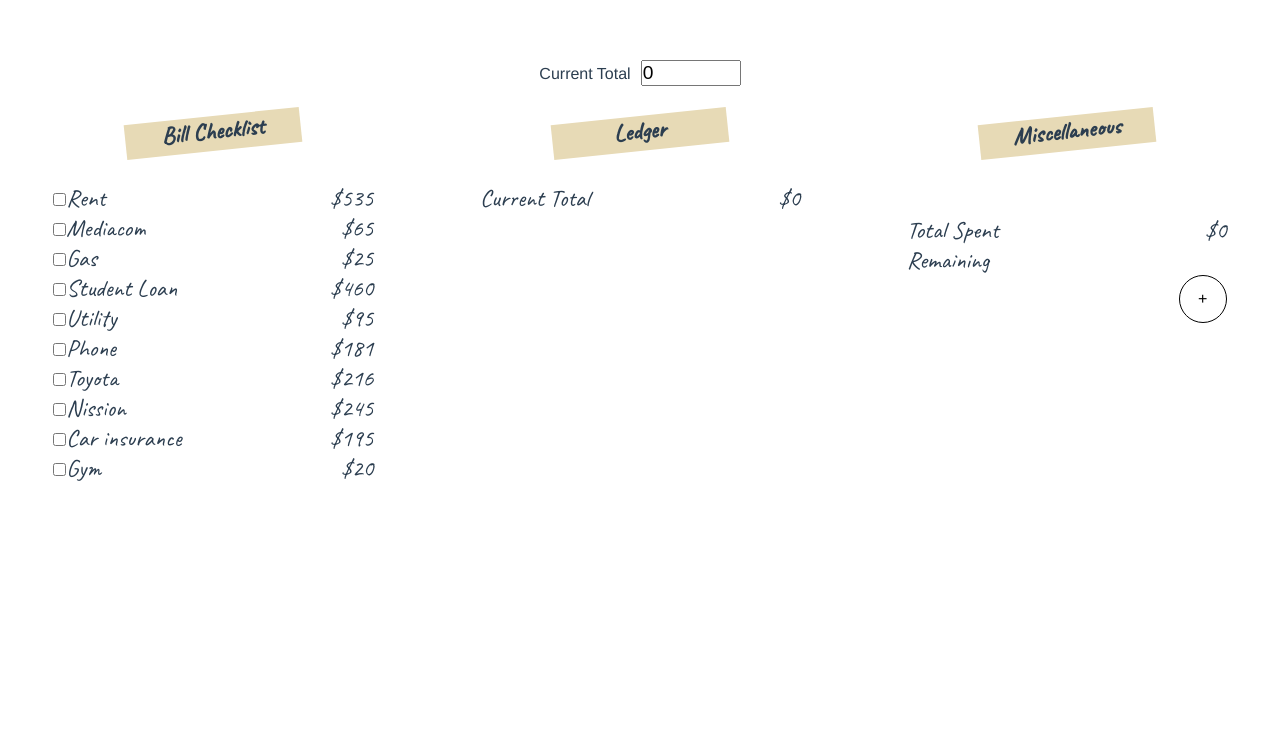
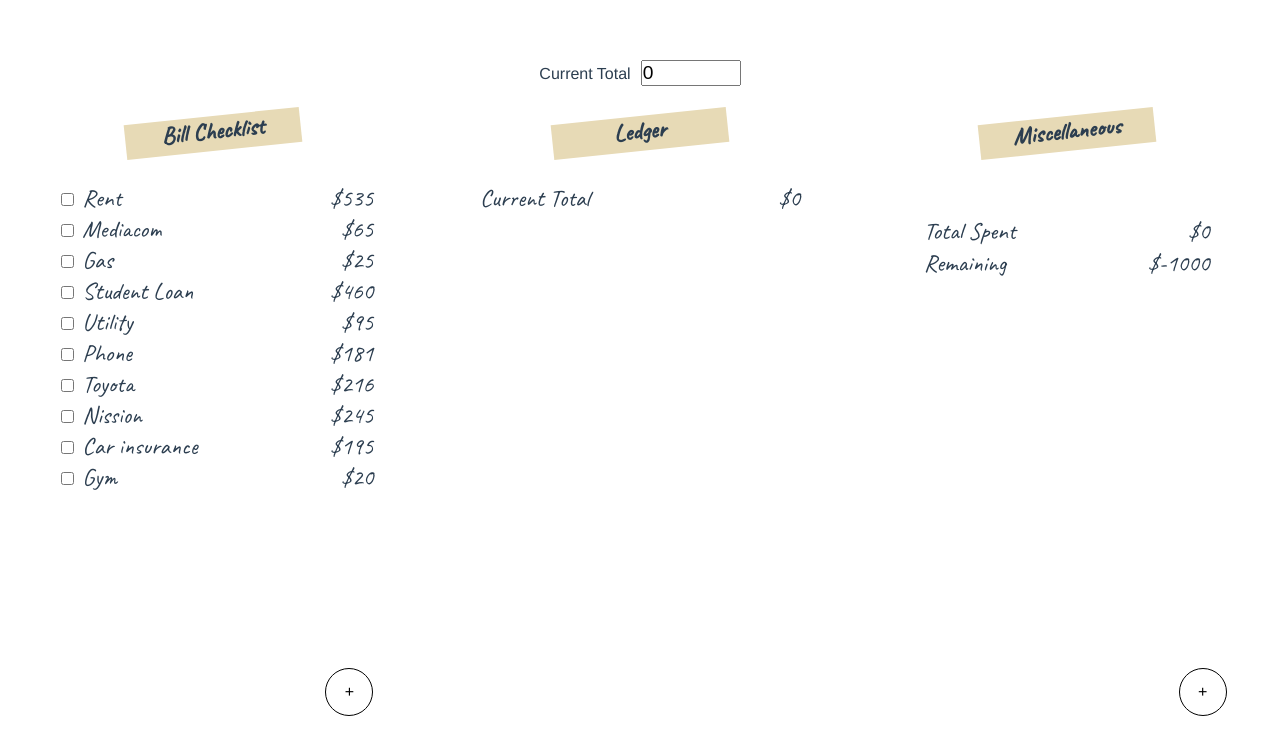
Before and after one commit to mwritter/vue_bill_app, a Vue app: page / in a window 1280 px wide. Shown: the top 754 px of the page. Built offline with nearby package versions, Linux system fonts and the light colour scheme.

Commit message:
Added deleteMisc method, fixed some style issues

```diff
--- a/src/App.vue
+++ b/src/App.vue
@@ -11,7 +11,12 @@
         :bills="this.getCompletedBills"
         :currentTotal="this.getCurrentTotal"
       />
-      <app-misc @addMisc="addMisc" :miscs="this.getMisc"></app-misc>
+      <app-misc
+        :currentTotal="this.getCurrentTotal"
+        @addMisc="addMisc"
+        @deleteMisc="deleteMisc"
+        :miscs="this.getMisc"
+      ></app-misc>
     </div>
   </div>
 </template>
@@ -43,7 +48,8 @@ export default {
         { name: "Car insurance", value: 195.0, complete: false },
         { name: "Gym", value: 20.0, complete: false }
       ],
-      miscs: []
+      miscs: [],
+      totalPaid: 0
     };
   },
   computed: {
@@ -57,7 +63,7 @@ export default {
       return this.miscs;
     },
     getCurrentTotal() {
-      return parseFloat(this.currentTotal);
+      return parseFloat(this.currentTotal) - parseFloat(this.totalPaid);
     }
   },
   methods: {
@@ -69,13 +75,20 @@ export default {
       this.currentTotal = parseFloat(this.currentTotal);
       // after toggle
       if (bill.complete) {
-        this.currentTotal -= parseFloat(bill.value);
+        this.totalPaid += bill.value;
       } else {
-        this.currentTotal += parseFloat(bill.value);
+        this.totalPaid -= bill.value;
       }
     },
     addMisc(misc) {
       this.miscs = misc ? [...this.miscs, misc] : this.misc;
+      this.totalPaid += misc ? misc.value : 0;
+    },
+    deleteMisc(misc) {
+      this.miscs = this.miscs.filter(item => {
+        return item.id != misc.id;
+      });
+      this.totalPaid -= misc.value;
     }
   }
 };
@@ -88,13 +101,13 @@ export default {
   box-sizing: border-box;
 }
 #app {
-  display: gird;
   font-family: "Avenir", Helvetica, Arial, sans-serif;
   -webkit-font-smoothing: antialiased;
   -moz-osx-font-smoothing: grayscale;
   text-align: center;
   color: #2c3e50;
   margin-top: 60px;
+  /* border: 1px solid black; */
 }
 #components {
   display: grid;
@@ -104,12 +117,15 @@ export default {
 main {
   display: flex;
   justify-content: center;
+  align-content: start;
+  height: 75vh;
+  /* border: 1px solid blue; */
 }
 .container {
-  display: grid;
-  height: 100vh;
+  display: flex;
+  flex-direction: column;
+  justify-content: space-between;
   width: 75%;
-  align-content: start;
 }
 #heading {
   transform: rotate(-6deg);
@@ -131,12 +147,15 @@ main {
   font-size: 1.2em;
   margin-left: 10px;
 }
-.add-btn {
+#add-section {
+  display: grid;
+  justify-content: end;
+}
+.action-btn {
   display: flex;
   font-size: 1em;
   justify-content: center;
   align-items: center;
-  justify-self: end;
   cursor: pointer;
   background: white;
   color: black;
@@ -145,4 +164,7 @@ main {
   border-radius: 50%;
   border: 1px solid black;
 }
+.checkbox {
+  margin: 0.5rem;
+}
 </style>
--- a/src/components/BillChecklist.vue
+++ b/src/components/BillChecklist.vue
@@ -1,18 +1,22 @@
 <template>
   <main>
     <div class="container">
-      <div id="heading">
-        <h1 class="text">Bill Checklist</h1>
-      </div>
+      <div>
+        <h1 id="heading" class="text">Bill Checklist</h1>
         <ul id="bill-list">
           <li class="bill-list-item" v-for="(bill) in bills" :key="bill.name">
             <div>
-            <input @click="toggleBill(bill)" :id="bill.name" type="checkbox" />
+              <input class="checkbox" @click="toggleBill(bill)" :id="bill.name" type="checkbox" />
               <label class="text" for="price">{{bill.name}}</label>
             </div>
             <span id="price" class="text" name="price">${{bill.value}}</span>
           </li>
         </ul>
+      </div>
+
+      <div id="add-section">
+        <div @click="adding = true" class="action-btn" id="add-bill">+</div>
+      </div>
     </div>
   </main>
 </template>
--- a/src/components/Ledger.vue
+++ b/src/components/Ledger.vue
@@ -1,10 +1,11 @@
 <template>
   <main>
     <div class="container">
+      <div>
         <h1 id="heading" class="text">Ledger</h1>
         <div class="ledger-item">
           <span class="text">Current Total</span>
-        <span class="text">${{currentTotal - this.getCurrentMiscTotal}}</span>
+          <span class="text">${{currentTotal}}</span>
         </div>
         <div id="completed-bills">
           <ul id="ledger-list" class="text">
@@ -17,6 +18,7 @@
               <span class="bill-value">-${{this.getCurrentMiscTotal}}</span>
             </li>
           </ul>
+        </div>
       </div>
     </div>
   </main>
@@ -58,7 +60,7 @@ export default {
   padding: 0px;
 }
 #ledger-list {
-  margin-top: 5rem;
+  margin-top: 1rem;
   list-style-type: none;
 }
 .bill-value {
--- a/src/components/Misc.vue
+++ b/src/components/Misc.vue
@@ -1,30 +1,39 @@
 <template>
   <main>
     <div class="container">
-      <div id="heading">
-        <h1 class="text">Miscellaneous</h1>
-      </div>
+      <div>
+        <h1 id="heading" class="text">Miscellaneous</h1>
         <ul id="misc-list">
           <li class="text misc-list-item" v-for="misc in miscs" :key="misc.id">
-          <span>{{misc.name}}</span>
+            <div class="misc-name">{{misc.name}}</div>
+            <div @click="deleteMisc(misc)" title="Remove Misc Item" class="delete-btn"></div>
             <span class="misc-value">-${{misc.value}}</span>
           </li>
         </ul>
+
+        <div id="misc-info">
+          <div>
+            <div class="text misc-list-item">
+              <span>Total Spent</span>
+              <span>${{this.getTotalSpent}}</span>
+            </div>
+            <div class="text misc-list-item">
+              <span>Remaining</span>
+              <span>${{this.getRemaining}}</span>
+            </div>
             <div v-if="adding" id="new-misc">
               <input class="text" name="misc-item-name" id="misc-item-name" type="text" />
               <input class="text" name="misc-item-value" id="misc-item-value" type="number" />
               <button @click="addMisc()">Submit</button>
               <button @click="cancelMisc()">Cancel</button>
             </div>
-      <div class="text misc-list-item">
-        <span>Total Spent</span>
-        <span>${{this.getTotalSpent}}</span>
           </div>
-      <div class="text misc-list-item">
-        <span>Remaining</span>
-        <span></span>
         </div>
-      <div @click="adding = true" class="add-btn" id="add-misc">+</div>
+      </div>
+
+      <div id="add-section">
+        <div @click="adding = true" title="Add Misc Item" class="action-btn" id="add-misc">+</div>
+      </div>
     </div>
   </main>
 </template>
@@ -35,11 +44,15 @@ export default {
   props: {
     miscs: {
       type: Array
+    },
+    currentTotal: {
+      type: Number
     }
   },
   data: () => {
     return {
-      adding: false
+      adding: false,
+      accountLimit: 1000
     };
   },
   computed: {
@@ -47,6 +60,9 @@ export default {
       return this.miscs.reduce((total, item) => {
         return total + item.value;
       }, 0);
+    },
+    getRemaining() {
+      return this.currentTotal - this.accountLimit;
     }
   },
   methods: {
@@ -69,6 +85,9 @@ export default {
       this.adding = !this.adding;
       this.$emit("addMisc", misc);
     },
+    deleteMisc(misc) {
+      this.$emit("deleteMisc", misc);
+    },
     cancelMisc() {
       this.adding = !this.adding;
     }
@@ -77,15 +96,58 @@ export default {
 </script>
 
 <style>
+#misc-info {
+  margin-top: 2rem;
+}
 #misc-list {
+  display: flex;
+  flex-direction: column;
+  justify-content: start;
   list-style-type: none;
-  margin-bottom: 2rem;
 }
 .misc-list-item {
   display: flex;
   justify-content: space-between;
+  padding-left: 1rem;
+  padding-right: 1rem;
+  border: 1px solid white;
 }
+
+.delete-btn {
+  visibility: hidden;
+  align-self: center;
+  margin-right: 0.3rem;
+  border: 1px solid black;
+  border-radius: 50%;
+  background-color: rgba(216, 122, 122, 0.589);
+  width: 0.5em;
+  height: 0.5em;
+  cursor: pointer;
+}
+.misc-list-item:hover .delete-btn {
+  visibility: visible;
+}
+.misc-list-item:hover {
+  border: 1px solid rgba(216, 122, 122, 0.315);
+}
+#misc-info .misc-list-item:hover {
+  border: 1px solid white;
+}
+
 .misc-value {
   color: red;
 }
+.misc-name {
+  display: grid;
+  grid-template-columns: auto auto;
+  align-items: center;
+}
+#misc-delete-btn {
+  display: flex;
+  justify-content: center;
+  align-items: center;
+  border-radius: 50%;
+  height: 25px;
+  width: 25px;
+}
 </style>
```
Lines whose indentation alone changed are shown as unchanged.
